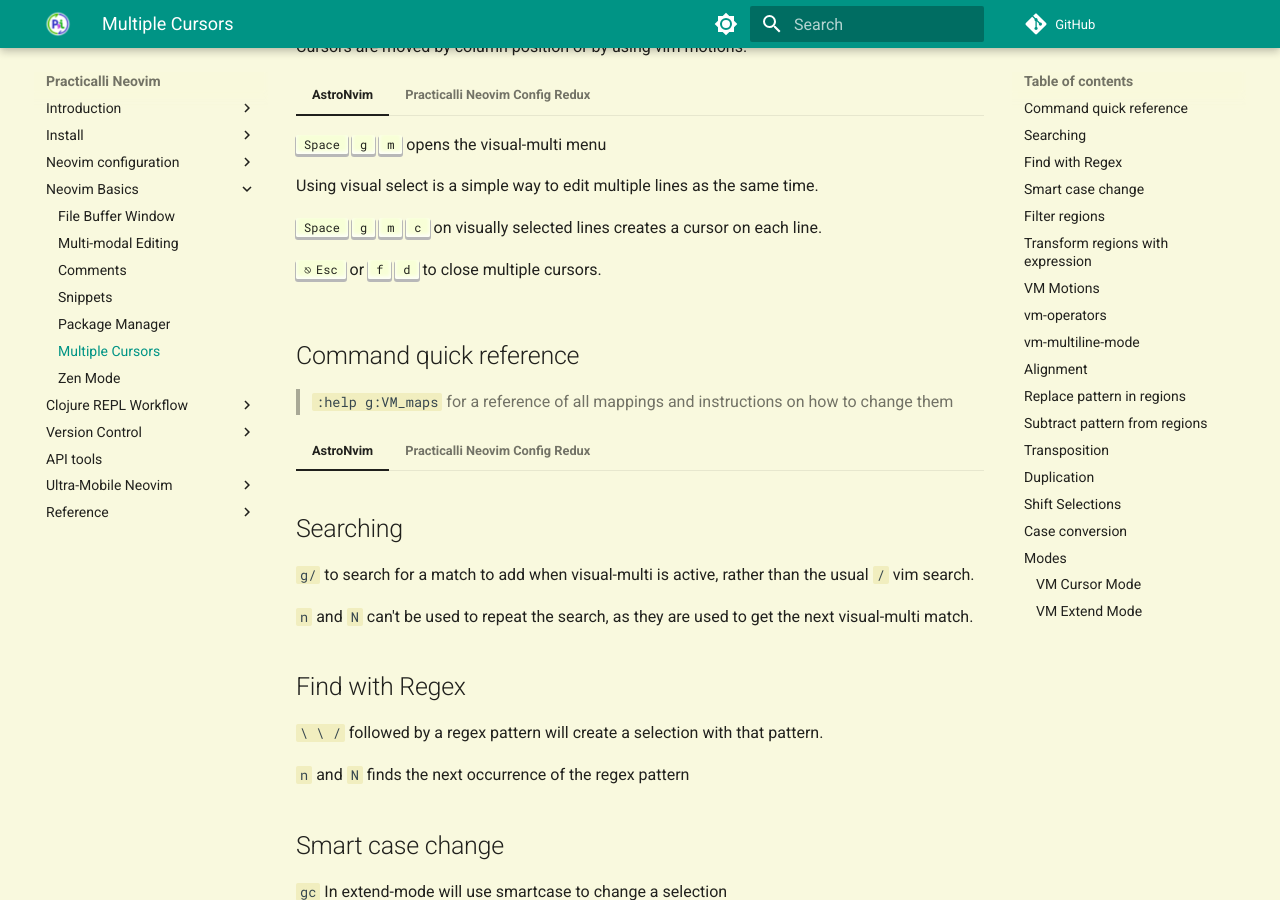
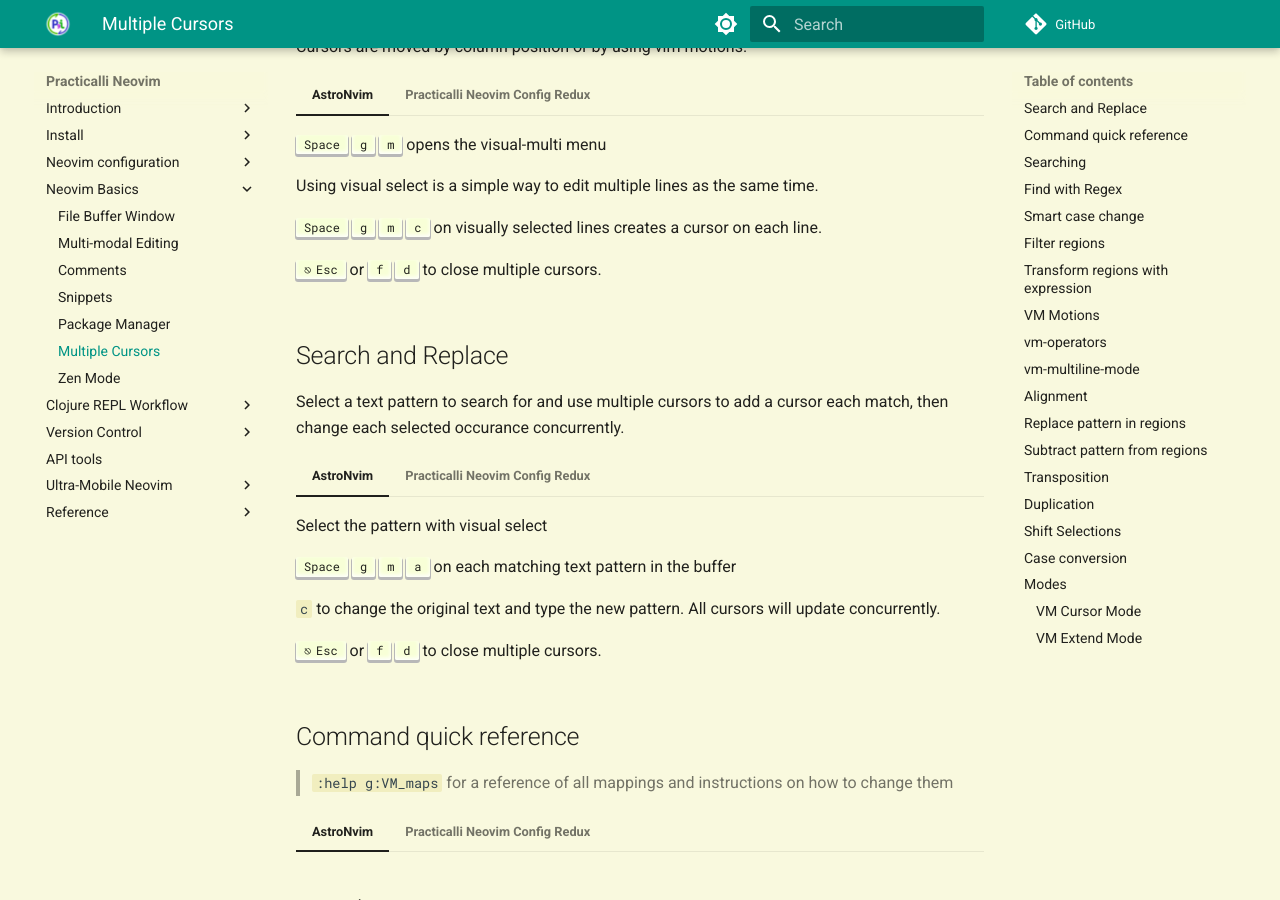
Before and after one commit to practicalli/neovim, an MkDocs documentation site: the page built from docs/neovim-basics/multiple-cursors.md, in a window 1280 px wide and 900 px high, scrolled down 285 px. Built offline with MkDocs 1.6.1 and Material for MkDocs 9.7.7, drawn with Linux system fonts in a browser that asks for light colours; plug-ins that fetch from the network failed and are left out; comment, search, counter and statistics services are not loaded.

Commit message:
basics: search and replace with multiple cursors

```diff
--- a/docs/neovim-basics/multiple-cursors.md
+++ b/docs/neovim-basics/multiple-cursors.md
@@ -19,6 +19,35 @@
     `\ \ c` creates a cursor at the start of every visual selection line
 
     `\ \ \` toggle cursor at position
+
+
+## Search and Replace
+
+Select a text pattern to search for and use multiple cursors to add a cursor each match, then change each selected occurance concurrently.
+
+
+=== "AstroNvim"
+
+    Select the pattern with visual select
+
+    ++spc++ ++"g"++ ++"m"++ ++"a"++ on each matching text pattern in the buffer
+
+    `c` to change the original text and type the new pattern.  All cursors will update concurrently.
+
+    ++esc++ or ++"f"++ ++"d"++ to close multiple cursors.
+
+
+=== "Practicalli Neovim Config Redux"
+    `\ \ a` creates a cursor at the start of every visual selection line
+
+    `\ \ \` toggle cursor at position
+
+    `c` to change the original text and type the new pattern.  All cursors will update concurrently.
+
+    ++esc++ or ++"f"++ ++"d"++ to close multiple cursors.
+
+
+
 
 
 ## Command quick reference
```
